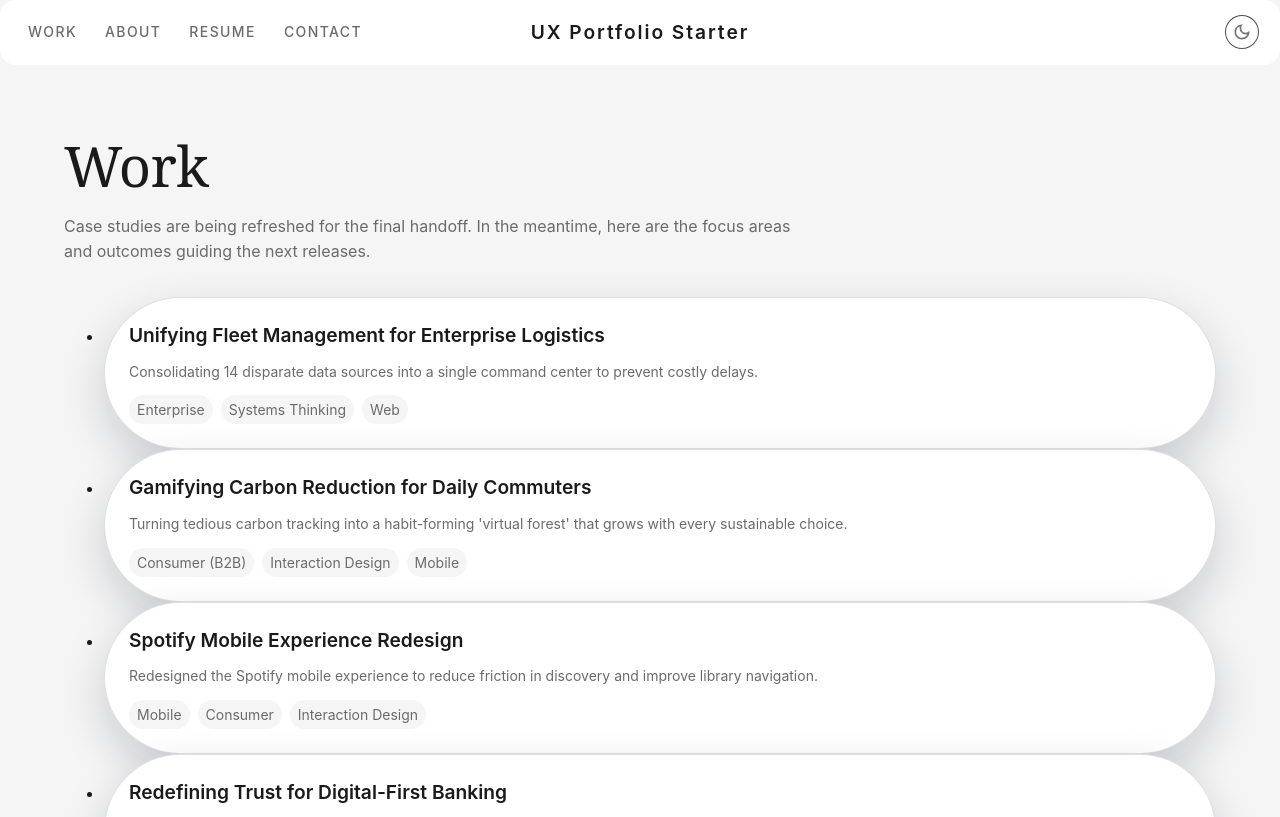
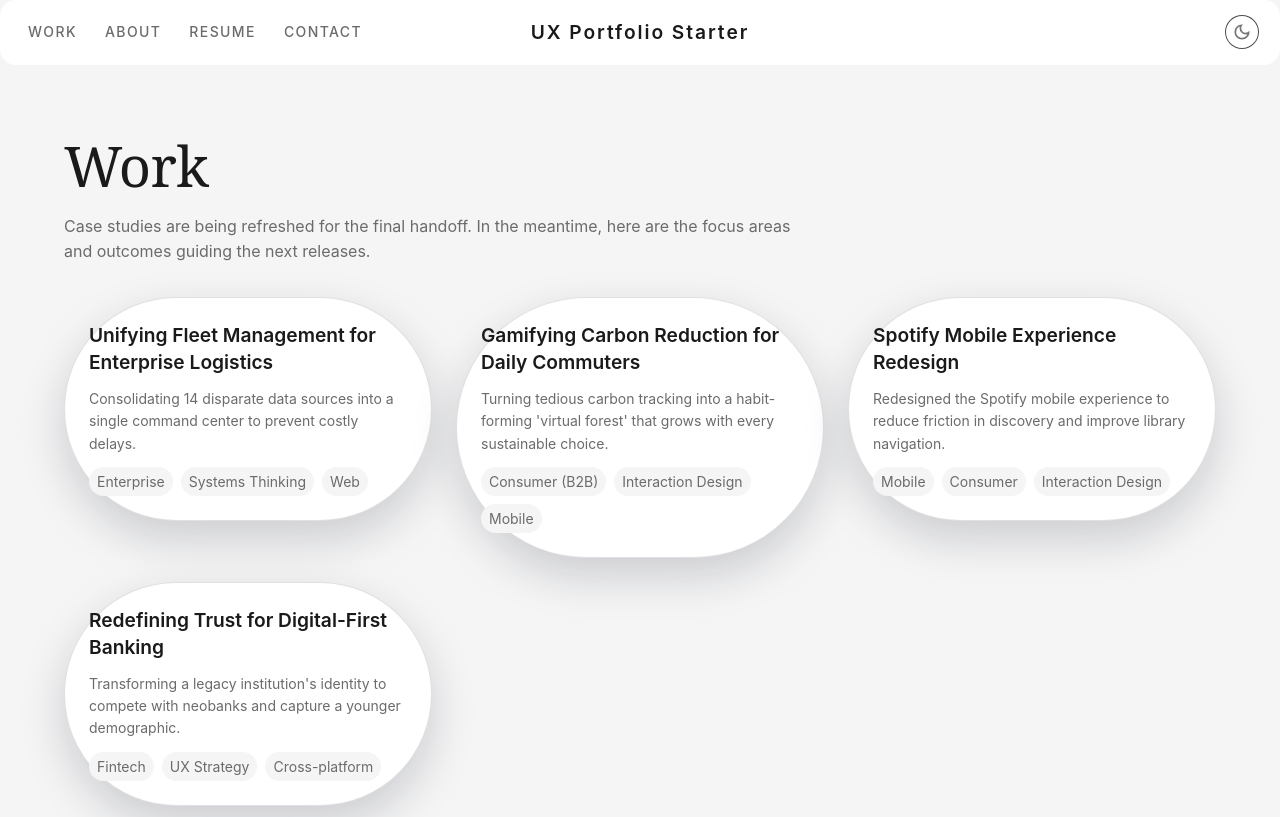
Before and after one commit to sergiullas/uxps, a React (Vite) app: page /work in a window 1280 px wide. Shown: the top 817 px of the page. Built offline with nearby package versions, Linux system fonts and the light colour scheme.

Commit message:
Fix work grid layout motion wrappers

```diff
--- a/src/pages/Work.jsx
+++ b/src/pages/Work.jsx
@@ -5,7 +5,7 @@ import { Helmet } from 'react-helmet-async';
 import { WORK_ITEMS, workContent } from '../content/work.js';
 import { siteMeta } from '../content/siteMeta.js';
 import WorkItemCard from '../components/work/WorkItemCard.jsx';
-import { MotionErrorBoundary, SlideUpOnScroll, StaggerList } from '../lib/motion/index.js';
+import { FadeIn, MotionErrorBoundary, SlideUpOnScroll, StaggerList } from '../lib/motion/index.js';
 
 export default function Work() {
   return (
@@ -30,25 +30,26 @@ export default function Work() {
               </Stack>
             </SlideUpOnScroll>
 
-            <StaggerList
-              as="ul"
-              interval={0.06}
-              triggerOnScroll
+            <Box
               sx={{
-                listStyle: 'none',
-                p: 0,
-                m: 0,
                 display: 'grid',
                 gap: { xs: 2, md: 3 },
                 gridTemplateColumns: { xs: '1fr', md: 'repeat(3, minmax(0, 1fr))' },
               }}
             >
-              {WORK_ITEMS.map((item) => (
-                <Box component="li" key={item.slug}>
-                  <WorkItemCard item={item} headingLevel="h2" />
-                </Box>
-              ))}
-            </StaggerList>
+              <StaggerList
+                as="div"
+                style={{ display: 'contents' }}
+                interval={0.06}
+                triggerOnScroll
+              >
+                {WORK_ITEMS.map((item) => (
+                  <FadeIn key={item.slug} as="div" style={{ display: 'contents' }}>
+                    <WorkItemCard item={item} headingLevel="h2" />
+                  </FadeIn>
+                ))}
+              </StaggerList>
+            </Box>
           </Stack>
         </Container>
       </MotionErrorBoundary>
```
